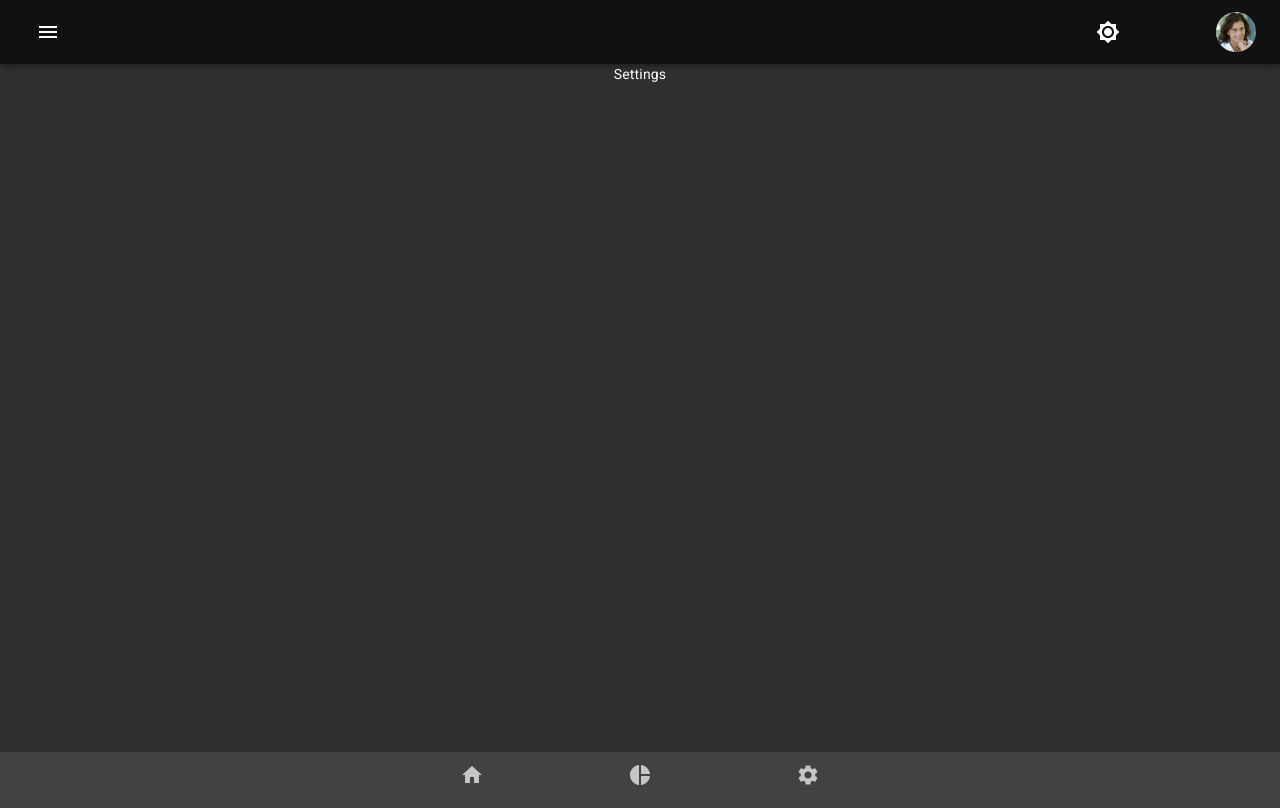
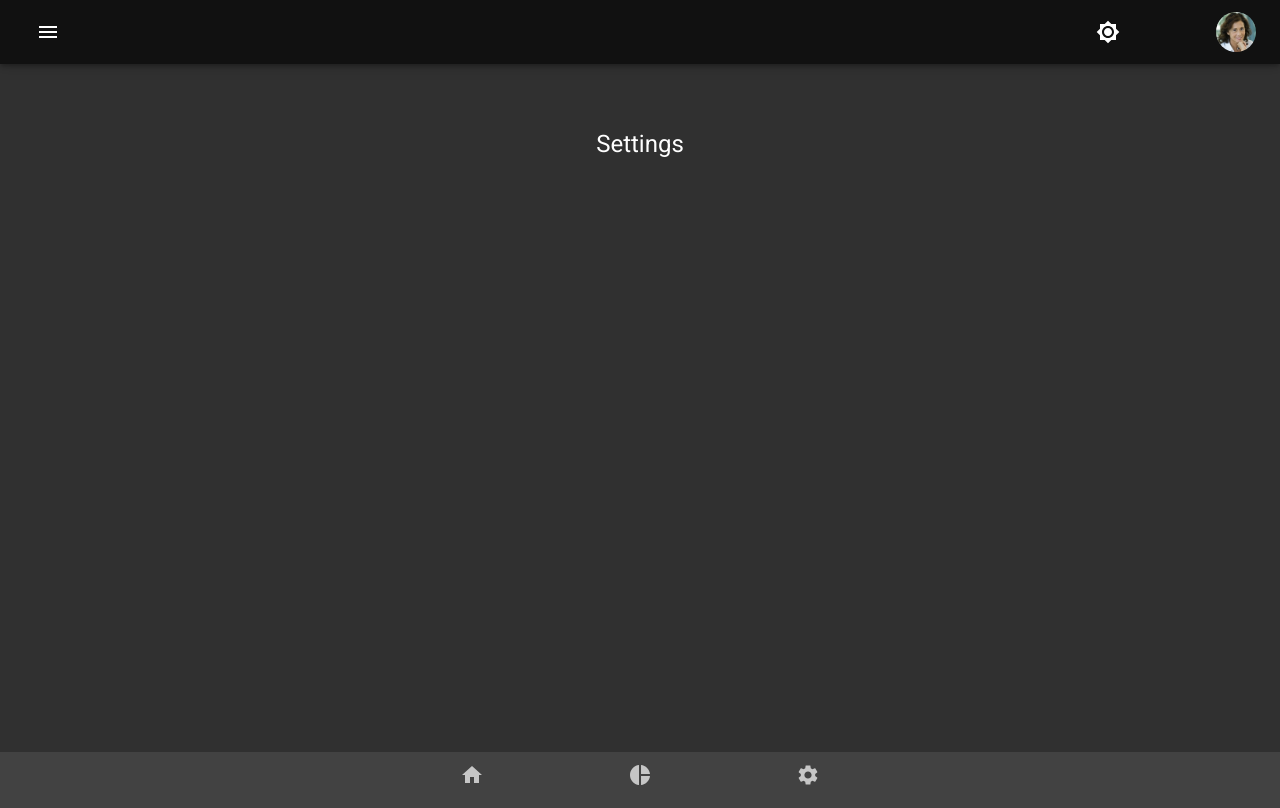
Before and after one commit to jkolden/mobiscroll-formik, a React (Create React App) app: page /settings in a window 1280 px wide. Built offline with nearby package versions, Linux system fonts and the light colour scheme.

Commit message:
fixed submit API payload

```diff
--- a/src/EntriesContext.js
+++ b/src/EntriesContext.js
@@ -6,9 +6,10 @@ export const EntriesContext = createContext();
 
 export const EntriesProvider = ({ children }) => {
   const [loading, setLoading] = useState(false);
+  const [selectedDays, setSelectedDays] = useState(DefaultDate);
   const [data, setData] = useState({ entries: [] });
   const [timecards, setTimecards] = useState([]);
-  const [selectedDays, setSelectedDays] = useState(DefaultDate);
+
   const history = useHistory();
 
   const fetchTimecards = (startDay) => {
@@ -44,10 +45,10 @@ export const EntriesProvider = ({ children }) => {
   };
 
   const handleSubmit = (utcDate) => {
-    let startDay =
-      selectedDays.length > 0
-        ? selectedDays[0].toLocaleDateString()
-        : "4/5/2020";
+    let week = DefaultDate();
+    let startDay = week[0].toLocaleDateString();
+
+    console.log(startDay);
     history.push("/");
 
     setData((previous) => ({
@@ -60,6 +61,7 @@ export const EntriesProvider = ({ children }) => {
       body: JSON.stringify({ timecard_date: utcDate }),
     }).then((res) => {
       if (res.status) {
+        console.log(res);
         setData((previous) => ({
           ...previous,
           loading: false,
--- a/src/components/Copyright.js
+++ b/src/components/Copyright.js
@@ -12,7 +12,6 @@ function Copyright() {
         Oracle Demo Engineering
       </Link>{" "}
       {new Date().getFullYear()}
-      {"."}
     </Typography>
   );
 }
--- a/src/SimpleList.js
+++ b/src/components/SimpleList.js
@@ -1,10 +1,10 @@
 import React, { useContext } from "react";
-import { EntriesContext } from "./EntriesContext";
+import { EntriesContext } from "../EntriesContext";
 import "@mobiscroll/react-lite/dist/css/mobiscroll.min.css";
 import { makeStyles } from "@material-ui/core/styles";
 import List from "@material-ui/core/List";
 
-import ListItemDisplay from "./components/ListItemDisplay";
+import ListItemDisplay from "./ListItemDisplay";
 
 const useStyles = makeStyles((theme) => ({
   root: {
--- a/src/pages/DailySummary.js
+++ b/src/pages/DailySummary.js
@@ -13,10 +13,11 @@ import Container from "@material-ui/core/Container";
 import Grid from "@material-ui/core/Grid";
 import Paper from "@material-ui/core/Paper";
 import DailyHours from "../components/DailyHours";
-import SimpleList from "../SimpleList";
+import SimpleList from "../components/SimpleList";
 import Spinner from "../hooks/Spinner";
 
 import utcDateParamFormat from "../utilities/utcDateParamFormat";
+import LongDateFormat from "../utilities/LongDateFormat";
 
 const useStyles = makeStyles((theme) => ({
   root: {
@@ -74,6 +75,7 @@ export default function DailySummary({ match }) {
   const paramDate = match.params.date;
 
   let utcDate = utcDateParamFormat(localDate); //coverts back to UTC
+  let LongDateString = LongDateFormat(paramDate);
 
   useEffect(() => {
     fetchEntries(utcDate);
@@ -94,7 +96,7 @@ export default function DailySummary({ match }) {
       dangerMode: false,
     }).then((submitted) => {
       if (submitted) {
-        handleSubmit();
+        handleSubmit(utcDate);
         swal("Thank you, your timecard has been submitted!", {
           icon: "success",
         });
@@ -128,7 +130,7 @@ export default function DailySummary({ match }) {
                   <Paper className={fixedHeightPaper}>
                     <DailyHours
                       total={total}
-                      timeCardDate={utcDate}
+                      timeCardDate={LongDateString}
                       apiSubmissionDate={data.api_submission_date}
                     />
                   </Paper>
--- a/src/pages/Form.js
+++ b/src/pages/Form.js
@@ -12,6 +12,7 @@ import { v4 as uuidv4 } from "uuid";
 import { useHistory } from "react-router-dom";
 
 import utcDateParamFormat from "../utilities/utcDateParamFormat";
+import LongDateFormat from "../utilities/LongDateFormat";
 
 /* import mobiscroll */
 import mobiscroll from "@mobiscroll/react-lite";
@@ -47,6 +48,8 @@ function Form({ match }) {
   const paramDate = match.params.date;
 
   const formattedDate = utcDateParamFormat(timeCardDate);
+  const dateString = timeCardDate.toDateString();
+  const longFormat = LongDateFormat(paramDate);
 
   useEffect(() => {
     localStorage.setItem("utcDate", paramDate);
@@ -113,7 +116,7 @@ function Form({ match }) {
 
   return (
     <mobiscroll.Page>
-      <h3>{formattedDate}</h3>
+      <h4>{longFormat}</h4>
       <mobiscroll.Form onSubmit={handleSubmit}>
         <mobiscroll.FormGroup>
           <mobiscroll.FormGroupTitle>
--- a/src/pages/Settings.js
+++ b/src/pages/Settings.js
@@ -1,5 +1,29 @@
 import React from "react";
+import { makeStyles } from "@material-ui/core/styles";
+import Typography from "@material-ui/core/Typography";
+
+const useStyles = makeStyles((theme) => ({
+  root: {
+    display: "flex",
+  },
+  appBarSpacer: theme.mixins.toolbar,
+
+  content: {
+    flexGrow: 1,
+    height: "100vh",
+    overflow: "auto",
+  },
+}));
 
 export default function Settings() {
-  return <div>Settings</div>;
+  const classes = useStyles();
+
+  return (
+    <main className={classes.content}>
+      <div className={classes.appBarSpacer} />
+      <Typography variant="h5" gutterBottom>
+        Settings
+      </Typography>
+    </main>
+  );
 }
--- /dev/null
+++ b/src/utilities/LongDateFormat.js
@@ -0,0 +1,16 @@
+const LongDateFormat = (timecardDate) => {
+  const dateOptions = {
+    timeZone: "UTC",
+    weekday: "long",
+    month: "long",
+    day: "numeric",
+    year: "numeric",
+  };
+
+  const dateFormatter = new Intl.DateTimeFormat("en-US", dateOptions);
+  const dateAsFormattedString = dateFormatter.format(new Date(timecardDate));
+
+  return dateAsFormattedString; // "JThursday, une 1, 2019"
+};
+
+export default LongDateFormat;
```
Also changed, not shown: src/utilities/DefaultDate.js (+3 -11 lines), public/manifest.json.
